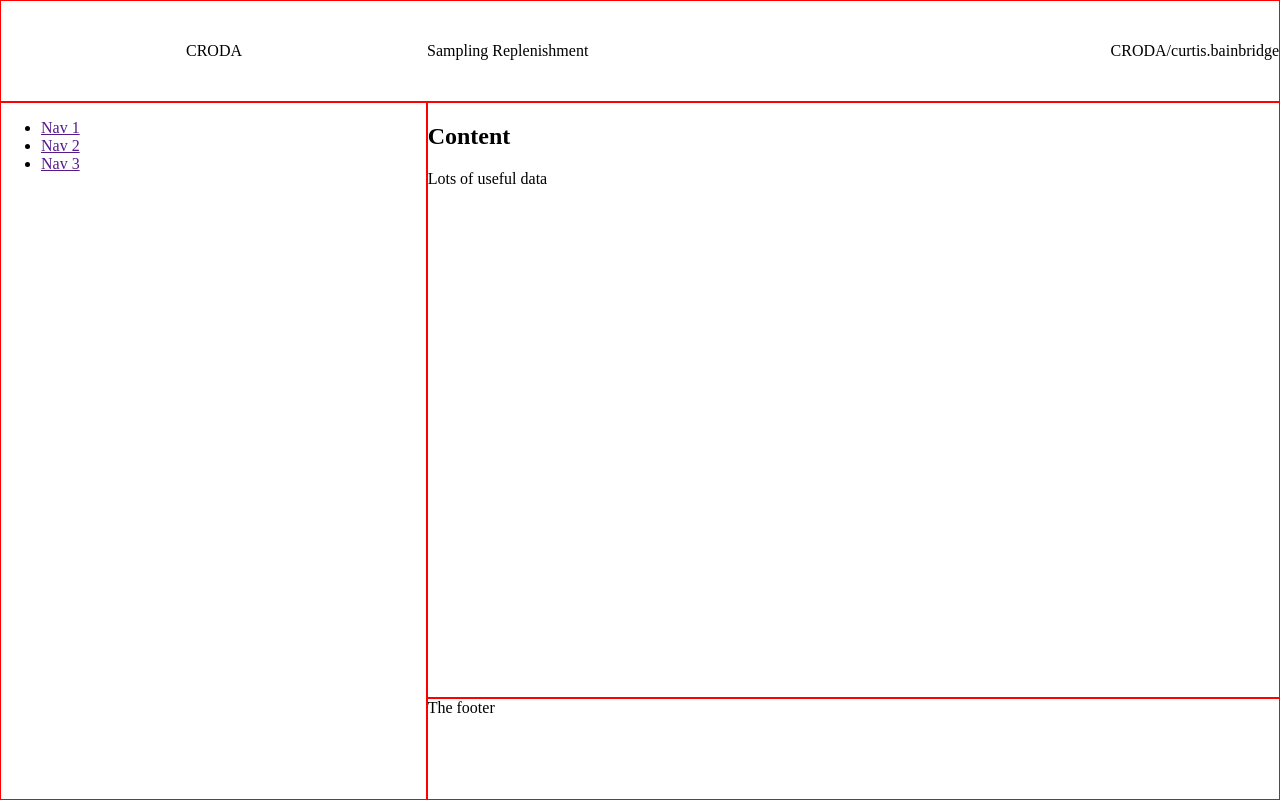
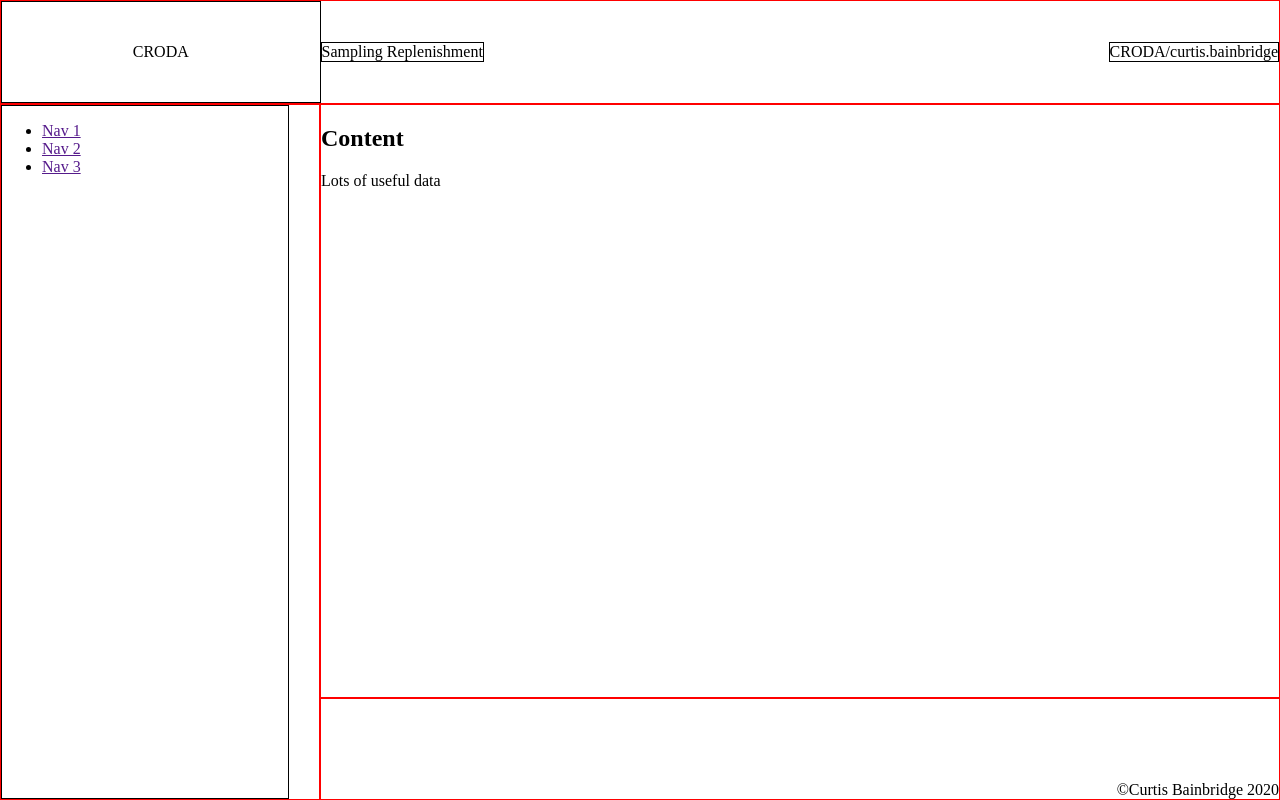
Before and after one commit to csbainbridge/basic-css-grid-layout, a plain HTML site: page index.html in a window 1280 px wide. Drawn offline with Linux system fonts and the light colour scheme.

Commit message:
updated nav max-width & footer

```diff
--- a/index.html
+++ b/index.html
@@ -31,7 +31,7 @@
                 grid-row: 1
             }
 
-            .main-nav {
+            .nav-column {
                 grid-row: 2 / 8
             }
             .content {
@@ -48,7 +48,7 @@
             }
 
             .header-content {
-                grid-column: col-start 5 / span 8;
+                grid-column: col-start 4 / span 9;
                 display: flex;
                 justify-content: space-between;
                 align-items: center;
@@ -62,10 +62,16 @@
             }
 
             .logo {
+                border: 1px solid black;
                display: none;
             }
 
+            .title {
+                border: 1px solid black;
+            }
+
             .login {
+                border: 1px solid black;
                 display: none;
             }
 
@@ -75,7 +81,7 @@
                 }
 
                 .logo {
-                    grid-column: col-start 1 / span 4;
+                    grid-column: col-start 1 / span 3;
                     display: flex;
                     justify-content: center;
                     align-items: center;
@@ -87,23 +93,33 @@
 
                 .content {
                     display: block !important;
-                    grid-column: col-start 5 / span 8;
+                    grid-column: col-start 4 / span 9;
                     grid-row: 2 / 8;
                 }
                 .main-footer {
-                    display: block;
-                    grid-column: col-start 5 / span 8;
+                    display: flex;
+                    grid-column: col-start 4 / span 9;
+                    flex-direction: row-reverse;
+                    justify-items: flex-end;
+                    align-items: flex-end;
                 }
+                .nav-column {
+                    display: block !important;
+                    grid-column: col-start 1 / span 3;
+                    grid-row: 2 / 9;
+                }
+
                 .main-nav {
-                    display: block !important;
-                    grid-column: col-start 1 / span 4;
-                    grid-row: 2 / 9;
+                    max-width: 18rem;
+                    height: 100%;
+                    border: 1px solid black;
                 }
                 nav ul {
                     display: flex;
                     flex-direction: column;
                     justify-content: space-between;
                 }
+
             }
         </style>
     </head>
@@ -129,18 +145,22 @@
                     </div>
                 </div>
             </header>
-            <nav class="main-nav visible">
+            <div class="nav-column visible">
+                <nav class="main-nav ">
                     <ul>
                         <li><a href="">Nav 1</a></li>
                         <li><a href="">Nav 2</a></li>
                         <li><a href="">Nav 3</a></li>
                     </ul>
                 </nav>
+            </div>
             <article class="content visible">
                 <h1>Content</h1>
                 <p>Lots of useful data</p>
             </article>
-            <footer class="main-footer visible">The footer</footer>
+            <footer class="main-footer visible">
+                <span class="main-footer__content">&copy;Curtis Bainbridge 2020</span>
+            </footer>
         </div>
         <script>
             function toggleNav() {
@@ -159,7 +179,7 @@
 
             }
 
-            let nav = document.querySelector('.main-nav')
+            let nav = document.querySelector('.nav-column')
             let content = document.querySelector('.content')
             let isOpen = true
 
```
Lines whose indentation alone changed are shown as unchanged.
